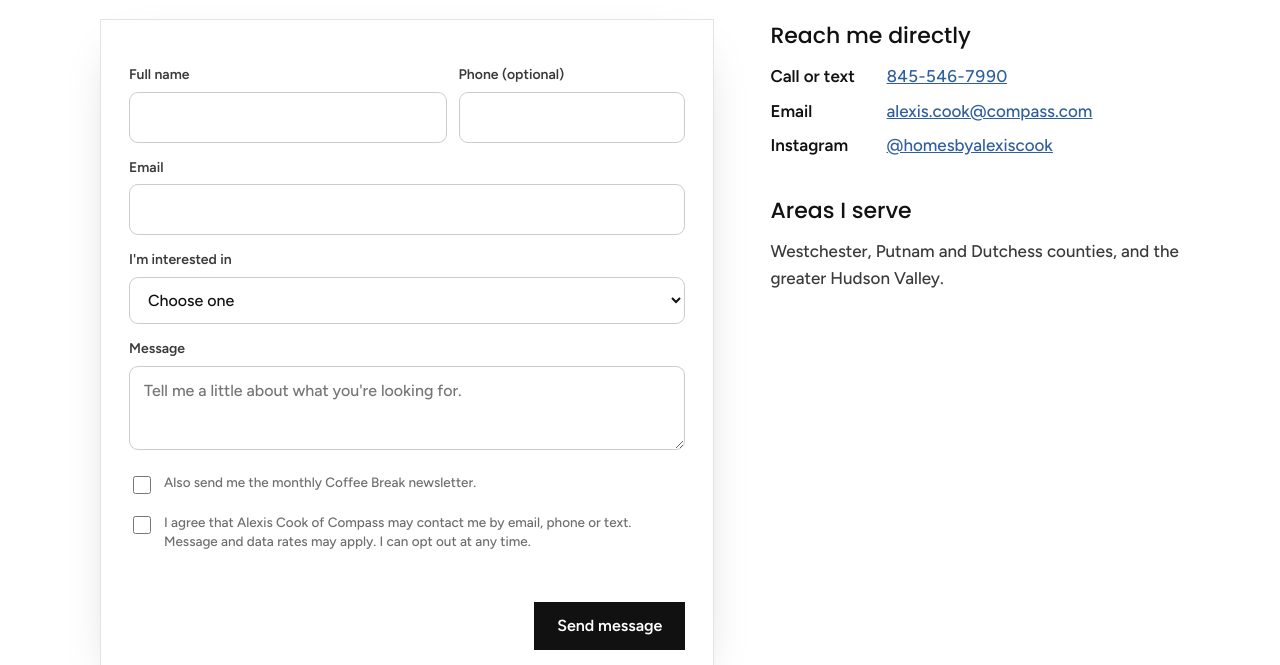
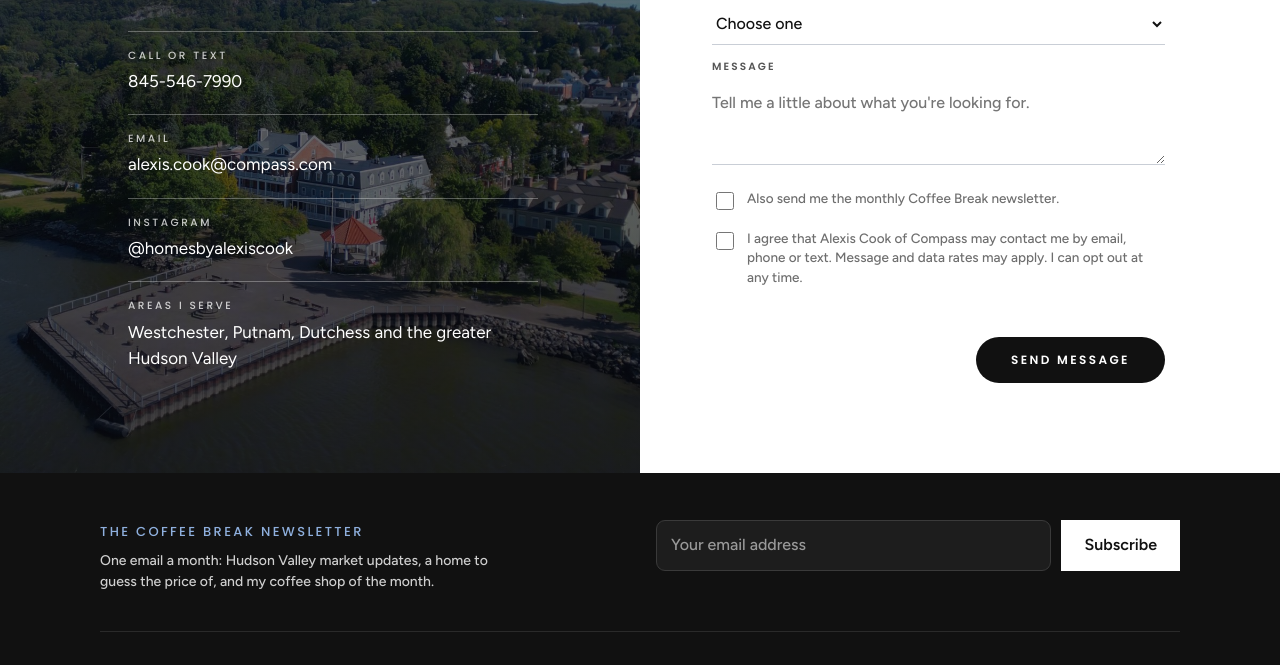
Before and after one commit to alexiscookrealestate/alexis-cook-website, a plain HTML site: page contact.html in a window 1280 px wide. Shown: the part 366-1031 px from the top of the page. Drawn offline with nearby package versions, Linux system fonts and the light colour scheme; a web font is replaced by a local one.

Commit message:
lets connect

```diff
--- a/contact.html
+++ b/contact.html
@@ -29,9 +29,16 @@
   </div>
 </header>
 <main>
-<section class="page-hero"><div class="wrap"><h1>Let's talk about your next move.</h1><p class="lede">Send me a message and I'll get back to you right away. Prefer to talk? Call or text 845-546-7990.</p></div></section>
-<section class="band"><div class="wrap contact-grid">
-  <div class="card">
+<section class="cx cxA"><div class="cx-side"><div class="cx-in reveal">
+  <h1>Let's talk about<br><em>your next move</em></h1>
+  <p>Send me a message and I'll get back to you right away, or reach me directly.</p>
+  <ul class="cx-list">
+    <li><span>Call or text</span><a class="call-link" href="sms:+18455467990">845-546-7990</a></li>
+    <li><span>Email</span><a href="mailto:alexis.cook@compass.com">alexis.cook@compass.com</a></li>
+    <li><span>Instagram</span><a href="https://www.instagram.com/homesbyalexiscook/" target="_blank" rel="noopener">@homesbyalexiscook</a></li>
+    <li><span>Areas I serve</span><b>Westchester, Putnam, Dutchess and the greater Hudson Valley</b></li>
+  </ul>
+</div></div><div class="cx-form">
     <form id="cf" novalidate>
       <div class="row2">
         <div><label class="f" for="c-name">Full name</label><input type="text" id="c-name" name="name" autocomplete="name" required></div>
@@ -47,17 +54,6 @@
       <div class="nav"><button type="submit" class="btn primary" id="c-send">Send message</button></div>
     </form>
     <div class="done" id="c-done" hidden><p class="eyebrow">Message sent</p><h2>Thanks, I'll be in touch soon.</h2><p>I'll get back to you shortly. Need me now? Call or text 845-546-7990.</p></div>
-  </div>
-  <div class="prose">
-    <h2 style="margin-top:0">Reach me directly</h2>
-    <ul class="contact">
-      <li><b>Call or text</b> <a class="call-link" href="sms:+18455467990"><span>845-546-7990</span></a></li>
-      <li><b>Email</b> <a href="mailto:alexis.cook@compass.com">alexis.cook@compass.com</a></li>
-      <li><b>Instagram</b> <a href="https://www.instagram.com/homesbyalexiscook/" target="_blank" rel="noopener">@homesbyalexiscook</a></li>
-    </ul>
-    <h2>Areas I serve</h2>
-    <p>Westchester, Putnam and Dutchess counties, and the greater Hudson Valley.</p>
-  </div>
 </div></section>
 </main>
 <footer>
@@ -81,7 +77,7 @@
         <li><a href="mailto:alexis.cook@compass.com">alexis.cook@compass.com</a></li>
         <li><a href="https://www.instagram.com/homesbyalexiscook/" target="_blank" rel="noopener">@homesbyalexiscook</a></li>
       </ul></div>
-      <div><h3>Explore</h3><ul><li><a href="index.html">Home</a></li><li><a href="buyers.html">Buyers</a></li><li><a href="sellers.html">Sellers</a></li><li><a href="home-search.html">Home Search</a></li><li><a href="home-value.html">Home Valuation</a></li><li><a href="about.html">About</a></li><li><a href="contact.html">Let's Connect</a></li><li><a href="sales.html">Recent Sales</a></li><li><a href="reviews.html">Client Reviews</a></li><li><a href="contact.html">Let's Connect</a></li></ul></div>
+      <div><h3>Explore</h3><ul><li><a href="index.html">Home</a></li><li><a href="buyers.html">Buyers</a></li><li><a href="sellers.html">Sellers</a></li><li><a href="home-search.html">Home Search</a></li><li><a href="home-value.html">Home Valuation</a></li><li><a href="about.html">About</a></li><li><a href="sales.html">Recent Sales</a></li><li><a href="reviews.html">Client Reviews</a></li><li><a href="contact.html">Let's Connect</a></li></ul></div>
     </div>
     <div class="legal">
       <div>Alexis Cook, Licensed Real Estate Salesperson, Compass. Home value reports are opinions of value for marketing purposes, not appraisals.</div>
--- a/styles.css
+++ b/styles.css
@@ -915,3 +915,23 @@ footer .call-link:hover span,.contact .call-link:hover span{color:inherit;text-d
 .cta2 .btns{display:flex;gap:16px;justify-content:center;flex-wrap:wrap}
 .ig-btn{display:inline-flex;align-items:center;gap:10px;padding:14px 26px;border:1px solid var(--ink);border-radius:999px;color:var(--ink);text-decoration:none;font-family:var(--display);font-size:12px;letter-spacing:.2em;text-transform:uppercase}
 @media (max-width:820px){.about-grid{grid-template-columns:1fr!important;gap:28px!important}.about-grid .about-photo{max-width:240px!important;margin:0 auto}}
+/* Let's Connect page: split screen with Cold Spring aerial */
+.cx{display:grid;grid-template-columns:1fr 1fr;min-height:760px}
+.cxA .cx-side{position:relative;background:#1b2430 url(contact-coldspring.jpg) center 35%/cover;color:#fff;display:flex;align-items:center}
+.cxA .cx-side::before{content:"";position:absolute;inset:0;background:linear-gradient(180deg,rgba(8,10,16,.45),rgba(8,10,16,.75))}
+.cx-in{position:relative;padding:80px 8vw 80px 10vw;max-width:640px}
+.cx h1{font-family:var(--serif);font-weight:400;text-transform:none;font-size:clamp(36px,4vw,56px);line-height:1.08;margin:0 0 18px;letter-spacing:0;color:#fff}
+.cx h1 em{color:#c9d8ee}
+.cx-in>p{opacity:.9;margin:0 0 36px;font-size:16px;line-height:1.6}
+.cx-list{list-style:none;margin:0;padding:0;display:grid;gap:20px}
+.cx-list li{display:flex;flex-direction:column;gap:4px;padding-top:16px;border-top:1px solid rgba(255,255,255,.3)}
+.cx-list span{font-family:var(--display);font-size:10.5px;letter-spacing:.24em;text-transform:uppercase;opacity:.75}
+.cx-list a,.cx-list b{color:#fff;text-decoration:none;font-size:17px;font-weight:400}
+.cx-form{display:flex;flex-direction:column;justify-content:center;padding:72px 9vw 72px 72px;background:#fff}
+.cx-form form,.cx-form .done{max-width:520px;width:100%}
+.cx-form label.f{font-family:var(--display);font-size:10.5px;letter-spacing:.2em;text-transform:uppercase;color:#555}
+.cx-form input[type=text],.cx-form input[type=email],.cx-form input[type=tel],.cx-form select,.cx-form textarea{border:0!important;border-bottom:1px solid #c9ced6!important;border-radius:0!important;background:transparent!important;padding:10px 0!important;box-shadow:none!important}
+.cx-form .btn.primary{border-radius:999px;padding:16px 34px;font-family:var(--display);font-size:12px;letter-spacing:.2em;text-transform:uppercase}
+.cx-form .nav{justify-content:flex-start}
+@media (max-width:820px){.cx{grid-template-columns:1fr;min-height:0}.cx-in{padding:64px 24px}.cx-form{padding:44px 22px 64px}}
+.cx-list .call-link{padding:0!important;margin:0!important;background:none!important;border:0!important}
```
Also changed, not shown: about.html (+1 -1 lines), buyers.html (+1 -1 lines), home-search.html (+1 -1 lines), home-value.html (+1 -1 lines), index.html (+1 -1 lines), neighborhoods.html (+1 -2 lines), reviews.html (+1 -1 lines), sales.html (+1 -1 lines), sellers.html (+1 -1 lines), contact-coldspring.jpg (added).
